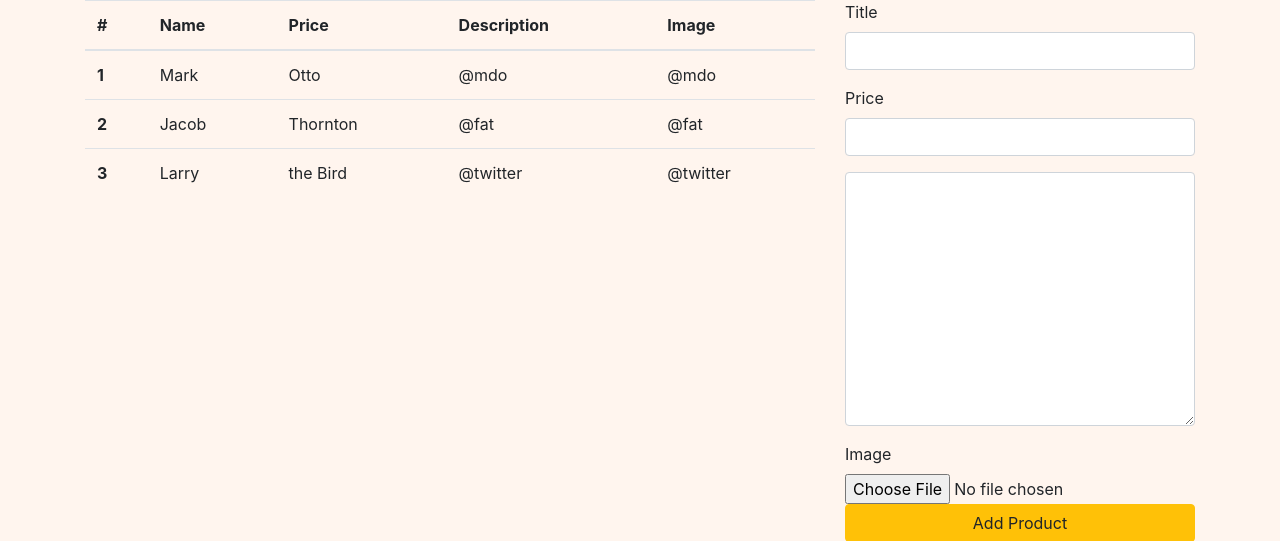
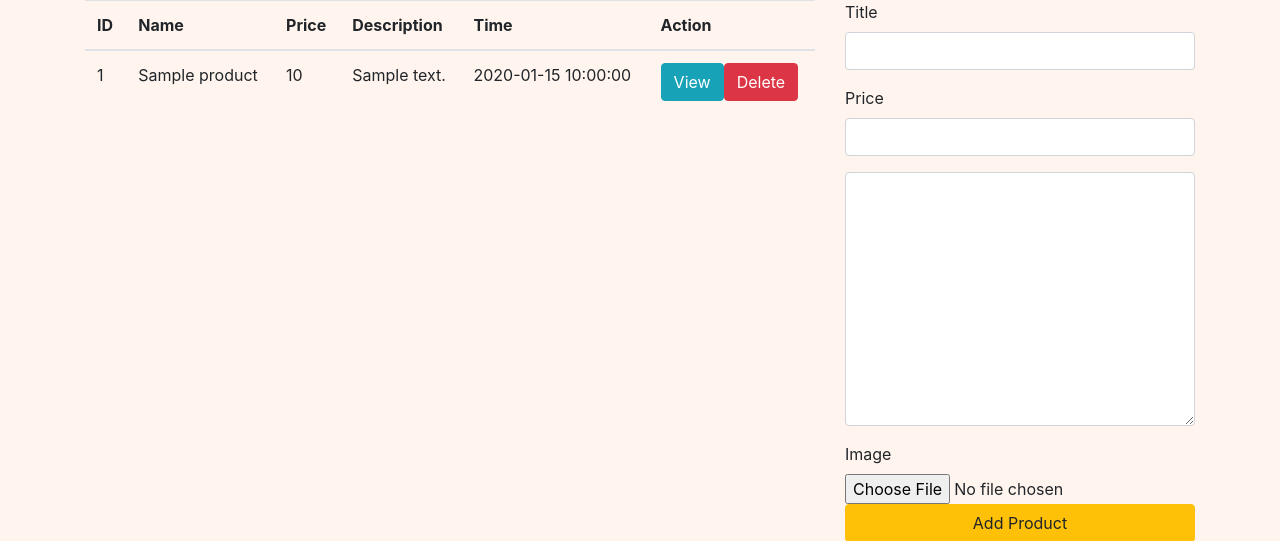
Before and after one commit to atonui/dukamoja, a PHP site: page /dashboard.php in a window 1280 px wide. Shown: the part 56-597 px from the top of the page. Run offline with PHP 8.4, Linux system fonts and the light colour scheme; the visitor is signed in with stand-in values (Sample User, id 1); tables that the repository leaves empty or names only in its code hold one stand-in row (values such as "Sample post"); some libraries are stand-ins or nearby versions.

Commit message:
added delete feature

```diff
--- a/dashboard.php
+++ b/dashboard.php
@@ -1,6 +1,62 @@
 <?php
 require 'config.php';
 require 'header.php';
+
+$title = $description = $price = $uploadFile = $supplier_id = '';
+$title_err = $description_err = $price_err = $uploadFile_err = '';
+
+//get supplier id
+if (isset($_SESSION['kipande'])){
+    $supplier_id = $_SESSION['kipande'];
+}
+
+if (isset($_POST['btn_addProduct']) and isset($_FILES['uploadFile'])){
+    //get for data
+    $title = $_POST['title'];
+    $description = $_POST['description'];
+    $price = $_POST['price'];
+
+    //validate data
+    if (!isset($title)){
+        $title_err = 'Please fill this field';
+    }
+    if (!isset($description)){
+        $description_err = 'Please fill this field';
+    }
+    if (!isset($price)){
+        $price_err = 'Please fill this field';
+    }
+
+    $fileTmpPath = $_FILES['uploadFile']['tmp_name'];
+    $image = $_FILES['uploadFile']['name']; //name of the file
+    $fileSize = $_FILES['uploadFile']['size']; //size of the file
+    $fileType = $_FILES['uploadFile']['type'];//type of file
+    $filNameCmps = explode(".",$image);
+    $fileExtension = strtolower(end($filNameCmps)); //extension of the file
+
+    //allowed extensions for upload
+
+    $extension = array("jpeg","png","jpg");
+
+    if (in_array($fileExtension, $extension) == false){
+        //if user uploads an images with a different extension
+        $error[] = 'Extension not allowed, please choose JPG, JPEG or PNG file type';
+    }
+    if (empty($error)){
+        //upload images to the images folder
+        move_uploaded_file($fileTmpPath,"static/images/".$image);
+    }else{
+        print ($error);
+    }
+    //if successful then add text data into the db
+    $sql = "INSERT INTO `products`(`id`, `supplier_id`, `title`, `price`, `description`, `image`, `time_posted`) VALUES (NULL ,'$supplier_id','$title','$price','$description','$image',CURRENT_TIMESTAMP )";
+    if (mysqli_query($conn,$sql)){
+
+        header("location:dashboard.php");
+    }else{
+        echo mysqli_error($conn);
+    }
+}
 ?>
 <div class="container">
     <div class="row">
@@ -9,35 +65,39 @@ require 'header.php';
             <table class="table">
                 <thead>
                 <tr>
-                    <th scope="col">#</th>
+                    <th scope="col">ID</th>
                     <th scope="col">Name</th>
                     <th scope="col">Price</th>
                     <th scope="col">Description</th>
-                    <th scope="col">Image</th>
+                    <th scope="col">Time</th>
+                    <th scope="col">Action</th>
                 </tr>
                 </thead>
                 <tbody>
-                <tr>
-                    <th scope="row">1</th>
-                    <td>Mark</td>
-                    <td>Otto</td>
-                    <td>@mdo</td>
-                    <td>@mdo</td>
-                </tr>
-                <tr>
-                    <th scope="row">2</th>
-                    <td>Jacob</td>
-                    <td>Thornton</td>
-                    <td>@fat</td>
-                    <td>@fat</td>
-                </tr>
-                <tr>
-                    <th scope="row">3</th>
-                    <td>Larry</td>
-                    <td>the Bird</td>
-                    <td>@twitter</td>
-                    <td>@twitter</td>
-                </tr>
+                <?php
+                $sql = "SELECT `id`, `supplier_id`, `title`, `price`, `description`, `image`, `time_posted` FROM `products` WHERE supplier_id='$supplier_id'";
+                $products = mysqli_query($conn, $sql);
+                while ($row = mysqli_fetch_assoc($products)){
+                    echo "<tr>";
+                            $id = $row['id'];
+                            $title = $row['title'];
+                            $price = $row['price'];
+                            $description = $row['description'];
+                            $time = $row['time_posted'];
+
+                            echo "<td>$id</td>";
+                            echo "<td>$title</td>";
+                            echo "<td>$price</td>";
+                            echo "<td>$description</td>";
+                            echo "<td>$time</td>";
+                            echo "<td>";
+                                    echo "<a href='product_detail.php?id=$id' class='btn btn-info'>View</a>";
+                                    echo "<a href='product_delete.php?id=$id' class='btn btn-danger'>Delete</a>";
+                            echo "</td>";
+
+                    echo "</tr>";
+                }
+                ?>
                 </tbody>
             </table>
         </div>
@@ -59,8 +119,8 @@ require 'header.php';
                         <textarea name="description" class="form-control" cols="30" rows="10"></textarea>
                     </div>
                     <label for="">Image</label>
-                    <input type="file" name="productImg">
-                    <button class="btn btn-warning btn-block" name="add-product">Add Product</button>
+                    <input type="file" name="uploadFile">
+                    <button class="btn btn-warning btn-block" name="btn_addProduct">Add Product</button>
                 </fieldset>
             </form>
         </div>
```
Also changed, not shown: product_delete.php (added, +14 -0 lines), static/images/audit.jpg (added), static/images/logo.png (added), static/images/page1_icon2.png (added), static/images/page1_icon3.png (added).
